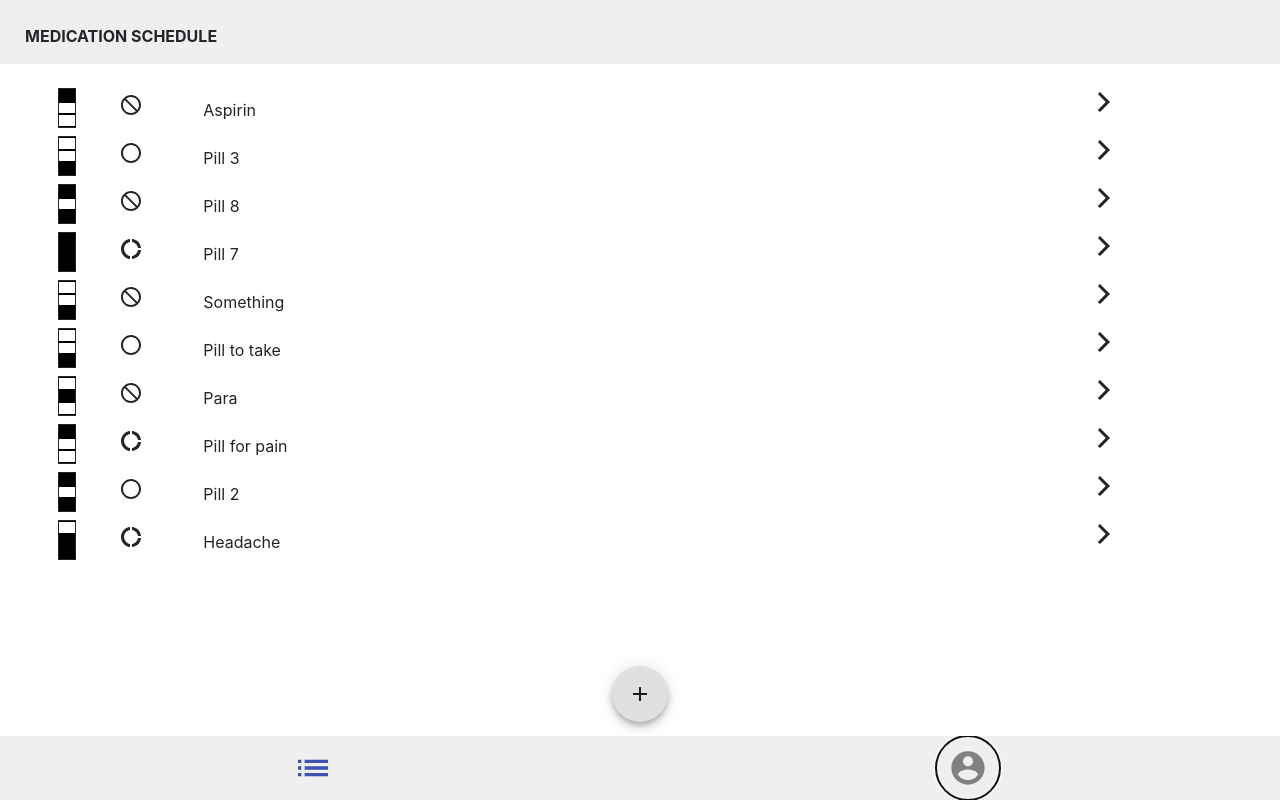
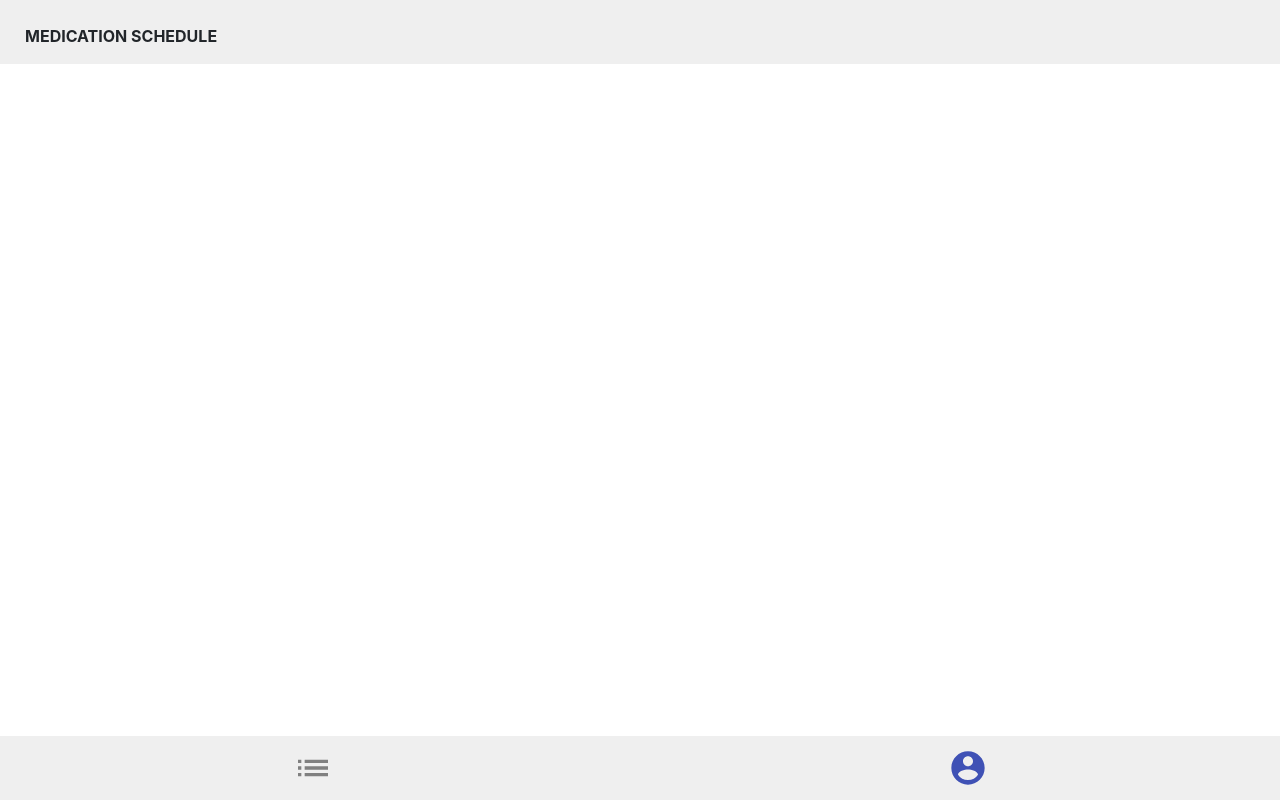
Before and after one commit to vlad9564/medicationSchedule, a React (Create React App) app: page / in a window 1280 px wide. Both pictures are taken after a click on the button 967 px from the left and 768 px from the top of the page. Built offline with nearby package versions, Linux system fonts and the light colour scheme.

Commit message:
implement route and profile page

```diff
--- a/src/components/BottomNav/bottom-nav.index.js
+++ b/src/components/BottomNav/bottom-nav.index.js
@@ -1,60 +1,62 @@
 import React from 'react';
 import "./style.css"
-
 import "@ui5/webcomponents/dist/Button";
 import "@ui5/webcomponents/dist/Icon";
-// import "@ui5/webcomponents/dist/icons";
-
 import IconButton from '@material-ui/core/IconButton';
-
-
-// For test
-// import React from 'react';
-import { createMuiTheme, withStyles, makeStyles, ThemeProvider } from '@material-ui/core/styles';
-import Button from '@material-ui/core/Button';
-import { green, purple } from '@material-ui/core/colors';
-
+import { PagesEnum } from '../../model/PagesEnum.ts';
 
 // Icons
 import ListIcon from "@material-ui/icons/List";
 import ProfileIcon from "@material-ui/icons/AccountCircle";
 
-
-class Bar extends React.Component {
+class BottomNav extends React.Component {
     constructor(props) {
         super(props);
-        this.state = {}
+        this.goToMainPage = this.goToMainPage.bind(this);
+        this.goToProfilePage = this.goToProfilePage.bind(this);
     }
+
+    goToMainPage() {
+        this.props.onPageChange(PagesEnum.MAIN_PAGE);
+    }
+
+    goToProfilePage() {
+        this.props.onPageChange(PagesEnum.PROFILE_PAGE);
+    }
+
     render() {
-
-        const ColorButton = withStyles(theme => ({
-            root: {
-                color: theme.palette.getContrastText(purple[500]),
-                backgroundColor: purple[500],
-                '&:hover': {
-                    backgroundColor: purple[700],
-                },
-            },
-        }))(Button);
-
+        if (this.props.page === PagesEnum.MAIN_PAGE) {
             return (
                 <div className="bar row" style={{ width: "-webkit-fill-available" }}>
                     <div className="col-6" style={{ textAlign: "center" }}>
-                    <IconButton color="primary" aria-label="add to shopping cart">
+                        <IconButton color="primary" aria-label="add to shopping cart" onClick={this.goToMainPage}>
                             <ListIcon style={{ fontSize: 40 }} />
                         </IconButton>
                     </div>
-                {/* <IconButton color="primary" aria-label="add to shopping cart">
-                    <PhotoCamera />
-                </IconButton> */}
                     <div className="col-6" style={{ textAlign: "center" }}>
-                    <IconButton color="primary" aria-label="add to shopping cart">
+                        <IconButton color="primary" aria-label="add to shopping cart" onClick={this.goToProfilePage}>
                             <ProfileIcon style={{ fontSize: 40, color: 'grey', opacity: 20 }} />
                         </IconButton>
                     </div>
-
-
-            </div >);
+                </div >
+            );
+        }
+        if (this.props.page === PagesEnum.PROFILE_PAGE) {
+            return (
+                <div className="bar row" style={{ width: "-webkit-fill-available" }}>
+                    <div className="col-6" style={{ textAlign: "center" }}>
+                        <IconButton color="primary" aria-label="add to shopping cart" onClick={this.goToMainPage}>
+                            <ListIcon style={{ fontSize: 40, color: 'grey', opacity: 20 }} />
+                        </IconButton>
+                    </div>
+                    <div className="col-6" style={{ textAlign: "center" }}>
+                        <IconButton color="primary" aria-label="add to shopping cart" onClick={this.goToProfilePage}>
+                            <ProfileIcon style={{ fontSize: 40 }} />
+                        </IconButton>
+                    </div>
+                </div >
+            );
         }
     }
-export default Bar;
+}
+export default BottomNav;
--- a/src/components/MedicationList/internal/PillPortion.js
+++ b/src/components/MedicationList/internal/PillPortion.js
@@ -3,7 +3,7 @@ import "../style.css";
 import RadioButtonUncheckedIcon from '@material-ui/icons/RadioButtonUnchecked';
 import NotInterestedIcon from '@material-ui/icons/NotInterested';
 import DonutLargeIcon from '@material-ui/icons/DonutLarge';
-
+import { PortionEnum } from '../../../model/PortionEnum.ts';
 
 class PillPortion extends React.Component {
 
@@ -13,17 +13,17 @@ class PillPortion extends React.Component {
     }
 
     render() {
-        if (this.props.portion === 'full') {
+        if (this.props.portion === PortionEnum.FULL) {
             return (
                 <RadioButtonUncheckedIcon fontSize="medium" />
             )
         }
-        if (this.props.portion === 'half') {
+        if (this.props.portion === PortionEnum.HALF) {
             return (
                 <NotInterestedIcon cfontSize="large" />
             )
         }
-        if (this.props.portion === 'quarter') {
+        if (this.props.portion === PortionEnum.QUARTER) {
             return (
                 <DonutLargeIcon cfontSize="large" />
             )
--- a/src/index.js
+++ b/src/index.js
@@ -1,10 +1,10 @@
 import React from 'react';
 import ReactDOM from 'react-dom';
 import './index.css';
-import App from './pages/Main/index';
+import PagesManager from './pages/pages-manager.index';
 import * as serviceWorker from './serviceWorker';
 
-ReactDOM.render(<App />, document.getElementById('root'));
+ReactDOM.render(<PagesManager />, document.getElementById('root'));
 
 // If you want your app to work offline and load faster, you can change
 // unregister() to register() below. Note this comes with some pitfalls.
--- /dev/null
+++ b/src/model/PagesEnum.ts
@@ -0,0 +1,5 @@
+export enum PagesEnum {
+    MAIN_PAGE = 'Main Page',
+    PILL_INFO = 'Pill Info',
+    PROFILE_PAGE = 'Profile Page'
+}
--- a/src/pages/Main/index.js
+++ b/src/pages/Main/main.index.js
@@ -32,7 +32,7 @@ class Main extends React.Component {
     render() {
         return (
             <div>
-                <Header></Header>
+                <Header page={this.props.page}></Header>
                 <div style={{ marginTop: "4rem", paddingTop: "1rem" }}>
                     <div style={{ paddingLeft: "20%" }}>
                         <Clock></Clock>
@@ -49,8 +49,9 @@ class Main extends React.Component {
                         </Fab>
                     </div>
                 </div>
-                <BottomNav></BottomNav>
-            </div>);
+                <BottomNav onPageChange={this.props.onPageChange} page={this.props.page}></BottomNav>
+            </div>
+        );
     }
 }
 
--- /dev/null
+++ b/src/pages/Profile/profile.index.js
@@ -0,0 +1,22 @@
+import React from 'react';
+import Header from "../../components/Header/header.index";
+import BottomNav from '../../components/BottomNav/bottom-nav.index';
+
+class Profile extends React.Component {
+    constructor(props) {
+        super(props);
+        this.state = {}
+    }
+
+    render() {
+        console.log(this.props);
+        return (
+            <div>
+                <Header></Header>
+                <BottomNav onPageChange={this.props.onPageChange} page={this.props.page}></BottomNav>
+            </div>
+        );
+    }
+}
+
+export default Profile;
--- /dev/null
+++ b/src/pages/pages-manager.index.js
@@ -0,0 +1,31 @@
+import React from 'react';
+import { PagesEnum } from '../model/PagesEnum.ts';
+import MainPage from './Main/main.index';
+import ProfilePage from './Profile/profile.index';
+
+class PagesManager extends React.Component {
+    constructor(props) {
+        super(props);
+        this.state = {
+            page: PagesEnum.MAIN_PAGE
+        }
+        this.handlePageChange = this.handlePageChange.bind(this);
+    }
+
+    handlePageChange(page) {
+        this.setState({
+            page: page
+        })
+    }
+
+    render() {
+        if (this.state.page === PagesEnum.MAIN_PAGE) {
+            return (<MainPage onPageChange={this.handlePageChange} page={this.state.page} />);
+        } else if (this.state.page === PagesEnum.PROFILE_PAGE) {
+            return (<ProfilePage onPageChange={this.handlePageChange} page={this.state.page} />);
+        }
+    }
+
+}
+
+export default PagesManager;
```
Lines whose indentation alone changed are shown as unchanged.
